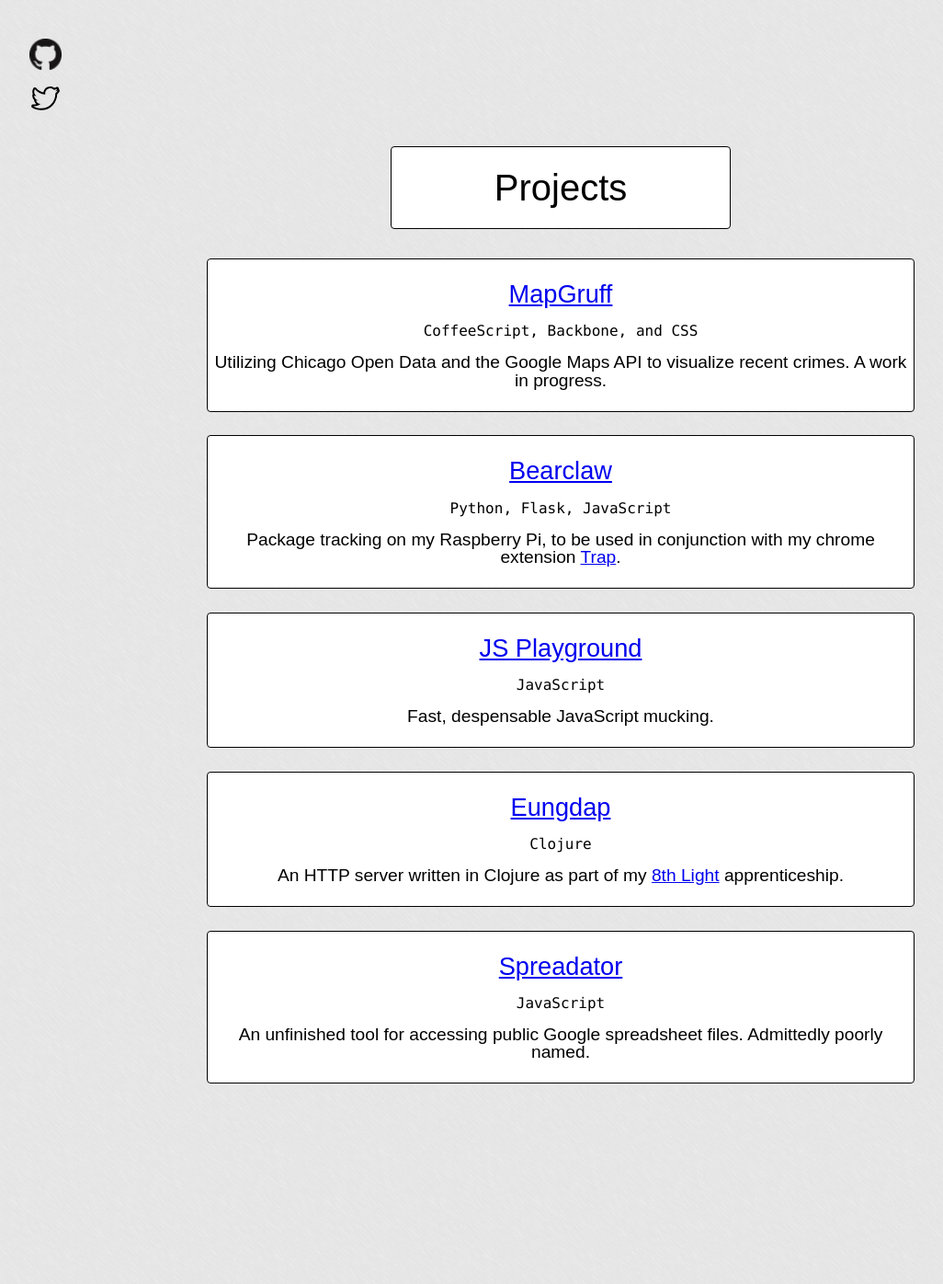
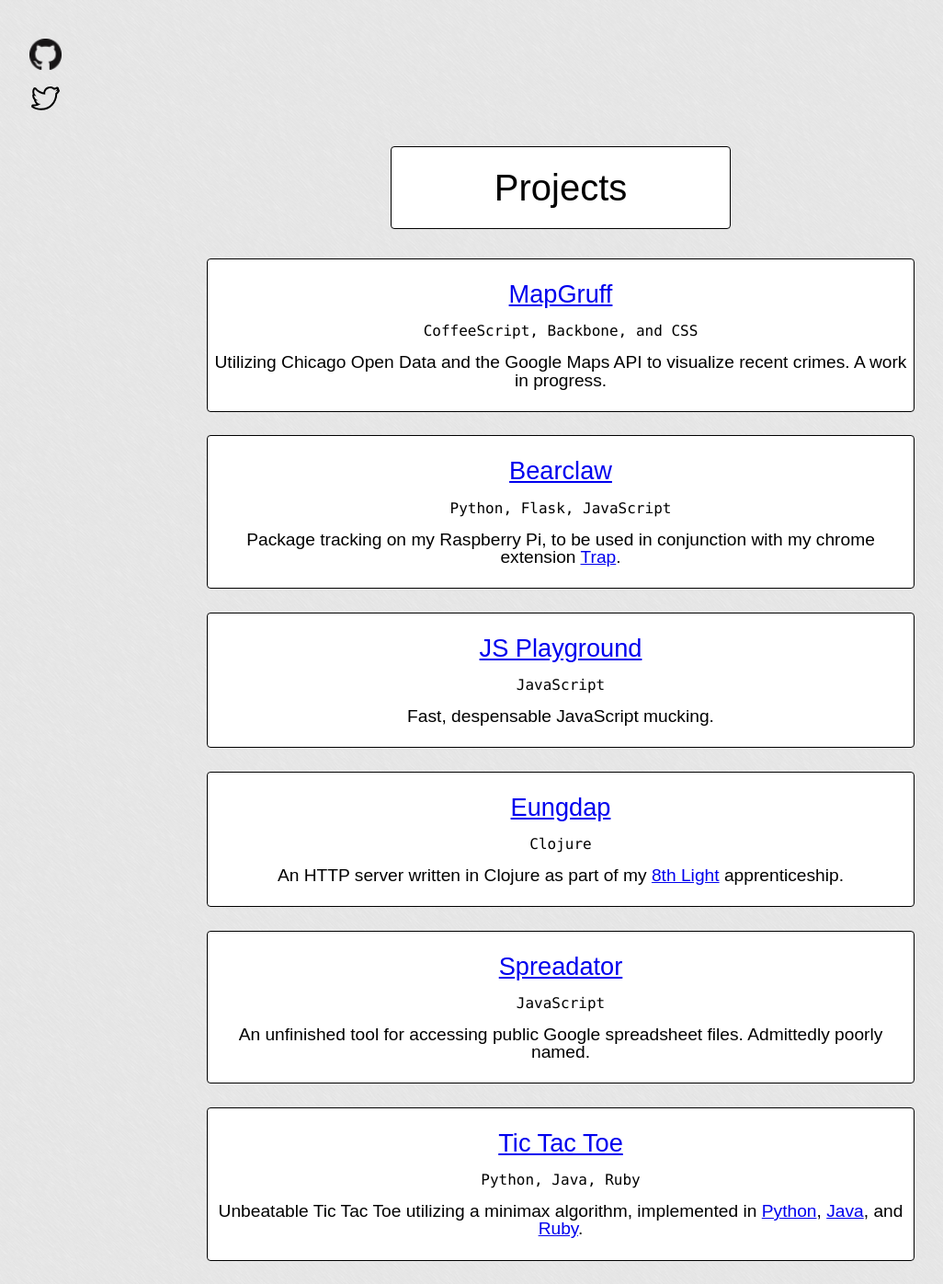
Before and after one commit to kellyaj/kellyaj.github.io, a Jekyll site: the page built from index.html, in a window 1280 px wide. Shown: the whole page at 92% size, without its empty margins (30-1056 px from the left). Built offline with Jekyll 4.4.1, drawn with Linux system fonts in a browser that asks for light colours; Markdown is read by kramdown in place of the engine named in the settings; before the commit the page ends 1204 px from its top, so only the background shows below that.

Commit message:
adds ttt

```diff
--- a/index.html
+++ b/index.html
@@ -31,6 +31,11 @@ title: Projects by Andrew Kelly
         <h3>JavaScript</h3>
         <p>An unfinished tool for accessing public Google spreadsheet files. Admittedly poorly named.</p>
       </li>
+      <li class="project-item">
+        <h2> <a href="https://github.com/kellyaj/pytactoe">Tic Tac Toe</a> </h2>
+        <h3>Python, Java, Ruby</h3>
+        <p>Unbeatable Tic Tac Toe utilizing a minimax algorithm, implemented in <a href="https://github.com/kellyaj/pytactoe">Python</a>, <a href="https://github.com/kellyaj/javattt">Java</a>, and <a href="https://github.com/kellyaj/ttt">Ruby</a>.</p>
+      </li>
     </ul>
   </div>
 </div>
```
